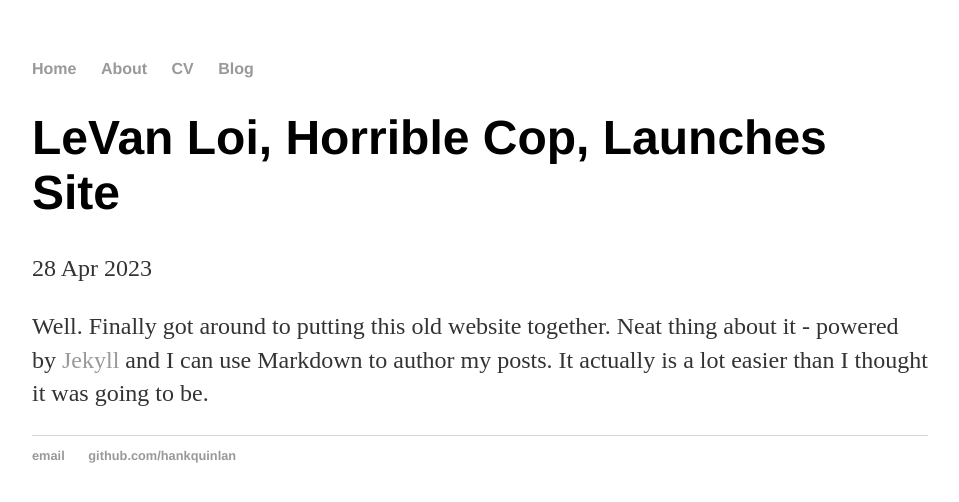
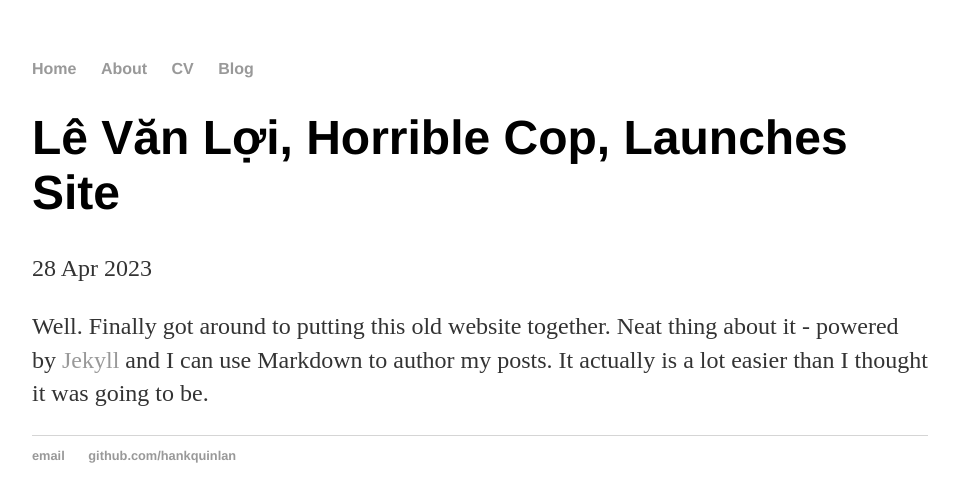
Before and after one commit to LeVan-Loi/LeVan-Loi.github.io, a Jekyll site: the page built from _posts/2023-04-28-LeVan-Loi-site-launched.md, in a window 1280 px wide. Shown: the top 502 px of the page, without its empty margins (160-1119 px from the left). Built offline with Jekyll 4.4.1, drawn with Linux system fonts in a browser that asks for light colours.

Commit message:
Update 2023-04-28-LeVan-Loi-site-launched.md #2

```diff
--- a/_posts/2023-04-28-LeVan-Loi-site-launched.md
+++ b/_posts/2023-04-28-LeVan-Loi-site-launched.md
@@ -1,6 +1,6 @@
 ---
 layout: post
-title: "LeVan Loi, Horrible Cop, Launches Site"
+title: "Lê Văn Lợi, Horrible Cop, Launches Site"
 date: 2023-04-28
 ---
 
```
